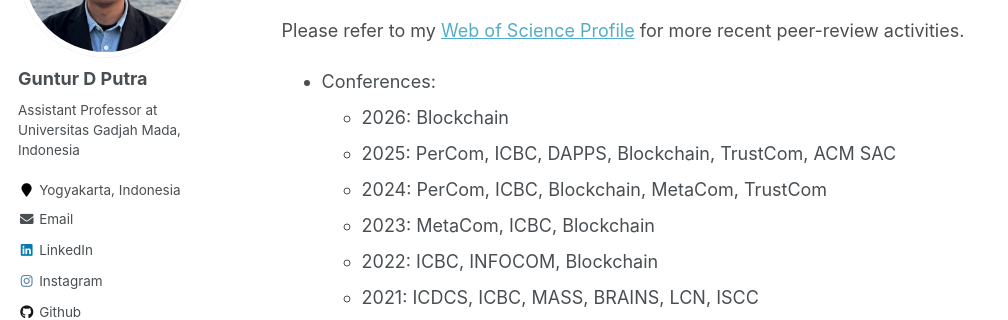
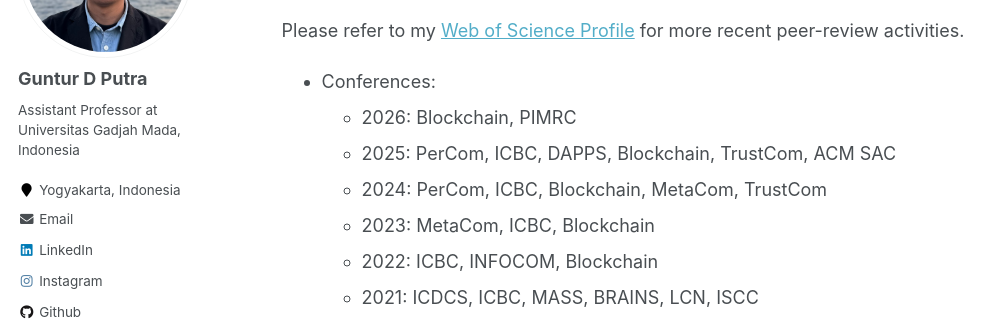
Before and after one commit to gdputra/gdputra.github.io, a Jekyll site: the page built from _pages/service.md, in a window 1280 px wide and 900 px high, scrolled down 327 px. Shown: the part 153-473 px from the top of the window, without its empty margins (0-1008 px from the left). Built offline with Jekyll 4.4.1, drawn with Linux system fonts in a browser that asks for light colours; some web fonts are replaced.

Commit message:
Add PIMRC conference to 2026 list

```diff
--- a/_pages/service.md
+++ b/_pages/service.md
@@ -19,7 +19,7 @@ Reviewers
 Please refer to my [Web of Science Profile](https://www.webofscience.com/wos/author/record/W-3040-2019) for more recent peer-review activities.
 
 - Conferences:
-  - 2026: Blockchain
+  - 2026: Blockchain, PIMRC
   - 2025: PerCom, ICBC, DAPPS, Blockchain, TrustCom, ACM SAC
   - 2024: PerCom, ICBC, Blockchain, MetaCom, TrustCom
   - 2023: MetaCom, ICBC, Blockchain
```
